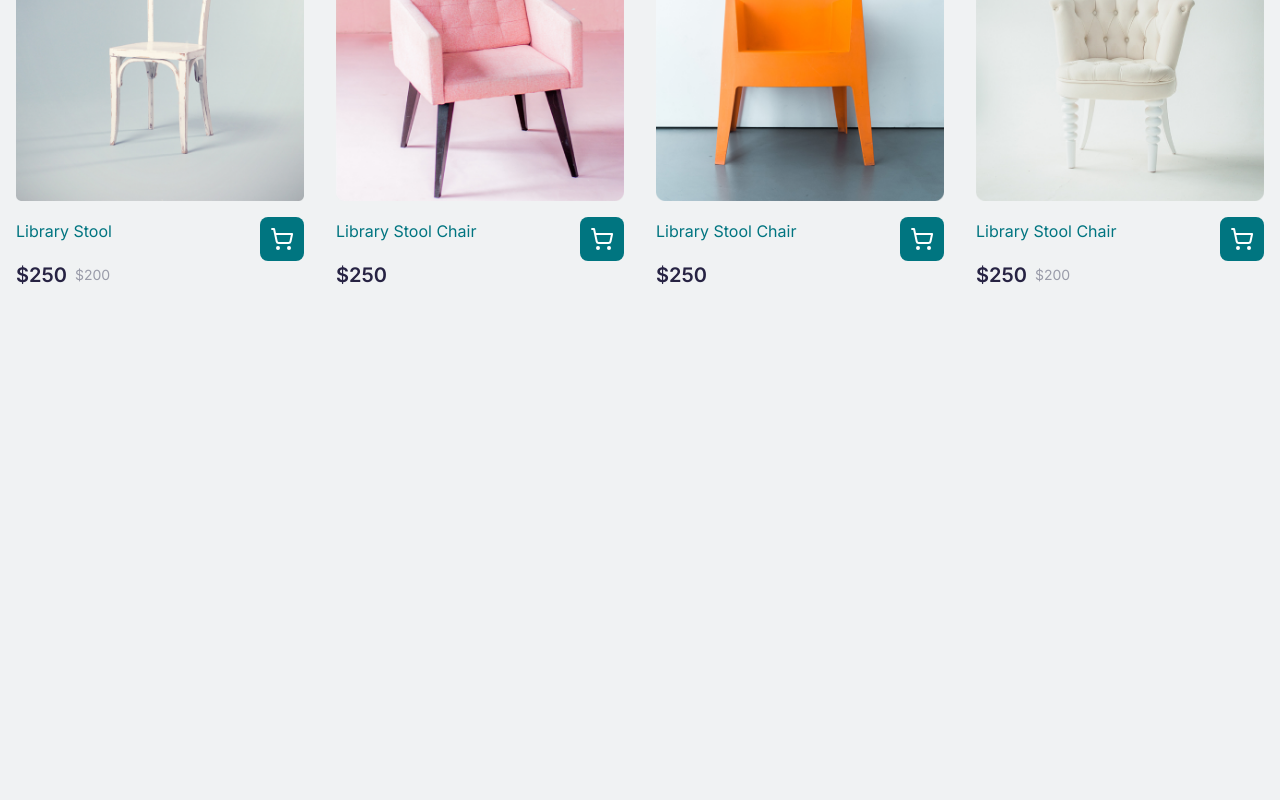
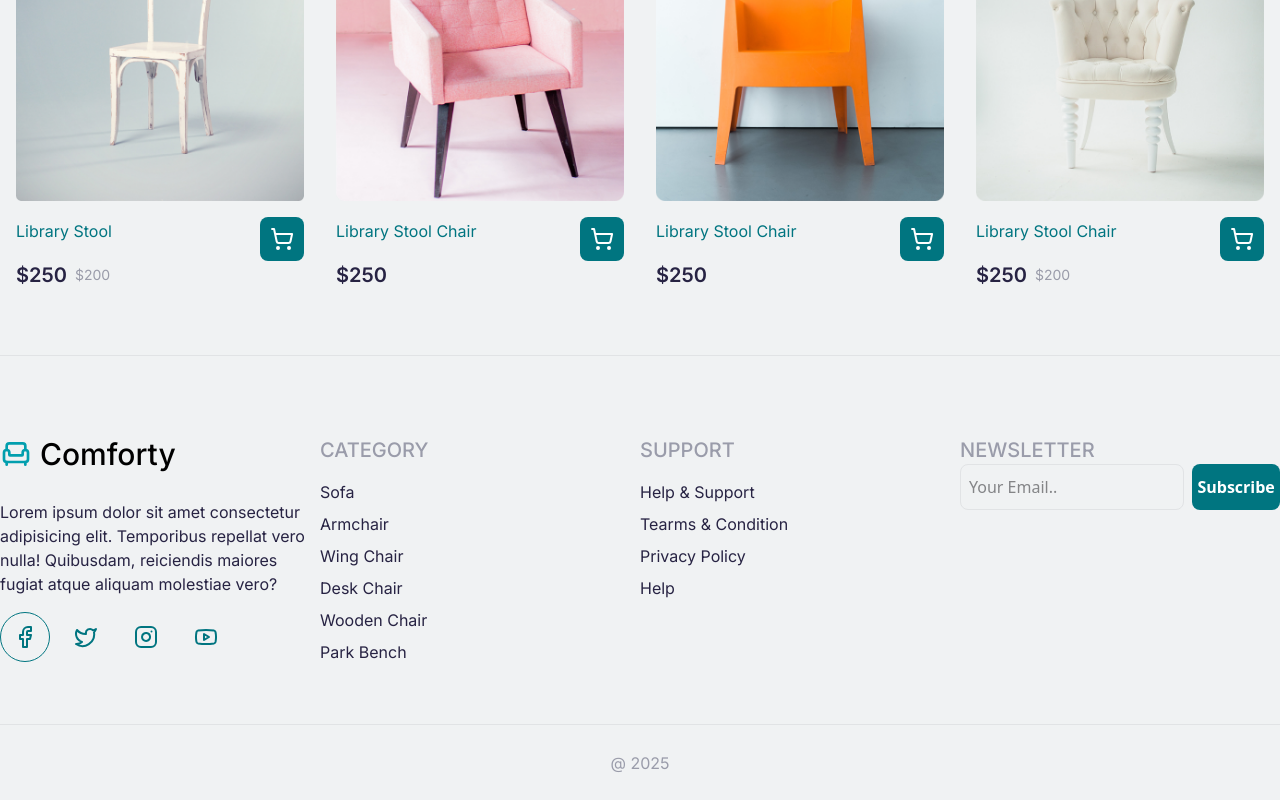
Before and after one commit to Joshuakibwage/comforty, a React (Vite) app: page / in a window 1280 px wide. Shown: the part 4441-5241 px from the top of the page. Before the commit the page ends 4796 px from the top, so only its background shows below. Built offline with nearby package versions, Linux system fonts and the light colour scheme.

Commit message:
feat: add footer component

```diff
--- /dev/null
+++ b/src/Components/Footer/Footer.jsx
@@ -0,0 +1,91 @@
+import { Armchair, Banknote, CreditCard, Facebook, Instagram, Twitter, Youtube } from "lucide-react";
+import { Link } from "react-router";
+
+
+const Footer = () => {
+    return (
+        <footer>
+
+
+
+
+            <div className="footer_top mx-h-[343px] w-full border-t border-b border-[#e1e3e5] pt-[80px] pb-[60px]">
+                <div className="lg:container mx-auto">
+
+                    <div className="grid grid-cols-4">
+
+                        <div>
+                            {/* logo wrapper  */}
+                            <div className="logo_wrapper mb-7">
+                                <Link to='/' className="text-3xl text-black font-inter font-medium capitalize flex items-center gap-2"><Armchair size='2rem' color="#029fae" /> comforty</Link>
+                            </div>
+
+                            <p className="text-base text-[#272343] font-inter font-normal mb-4 max-w-[350px]">Lorem ipsum dolor sit amet consectetur adipisicing elit. Temporibus repellat vero nulla! Quibusdam, reiciendis maiores fugiat atque aliquam molestiae vero?</p>
+
+                            <div className="footer_social flex items-center gap-3">
+                                <Link className="p-3 rounded-full border-[#007580] inline-block border-[1px]"><Facebook size='1.5rem' color="#007580" /></Link>
+
+
+                                <Link className="p-3 inline-block"><Twitter size='1.5rem' color="#007580" /></Link>
+
+
+                                <Link className="p-3 inline-block"><Instagram size='1.5rem' color="#007580" /></Link>
+
+
+                                <Link className="p-3 inline-block"><Youtube size='1.5rem' color="#007580" /></Link>
+                            </div>
+                        </div>
+
+                        <div className="footer_wrapper">
+                            <h3 className="text-xl text-[#9a9caa] font-inter font-medium uppercase">category</h3>
+                            <ul className="space-y-2 mt-4">
+                                <li><Link className="text-base text-[#272343] font-inter font-normal capitalize">sofa</Link></li>
+                                <li><Link className="text-base text-[#272343] font-inter font-normal capitalize">armchair</Link></li>
+                                <li><Link className="text-base text-[#272343] font-inter font-normal capitalize">wing chair</Link></li>
+                                <li><Link className="text-base text-[#272343] font-inter font-normal capitalize">desk chair</Link></li>
+                                <li><Link className="text-base text-[#272343] font-inter font-normal capitalize">wooden chair</Link></li>
+                                <li><Link className="text-base text-[#272343] font-inter font-normal capitalize">park bench</Link></li>
+                            </ul>
+                        </div>
+
+                        <div className="footer_wrapper">
+                            <h3 className="text-xl text-[#9a9caa] font-inter font-medium uppercase">support</h3>
+                            <ul className="space-y-2 mt-4">
+                                <li><Link className="text-base text-[#272343] font-inter font-normal capitalize">help & support</Link></li>
+                                <li><Link className="text-base text-[#272343] font-inter font-normal capitalize">tearms & condition</Link></li>
+                                <li><Link className="text-base text-[#272343] font-inter font-normal capitalize">privacy policy</Link></li>
+                                <li><Link className="text-base text-[#272343] font-inter font-normal capitalize">help</Link></li>
+                            </ul>
+                        </div>
+
+                        <div className="newsletter">
+                            <h3 className="text-xl text-[#9a9caa] font-inter font-medium uppercase">newsletter</h3>
+                            <form action="#" className="max-w-[424px] w-full flex items-center gap-2">
+                                <input type="email" placeholder="Your Email.." className="max-w-[285px] w-full h-[46px] border-[#e1e3e5] border-[1px] rounded-lg pl-2" />
+                                <button type="submit" className="text-base text-white font-semibold capitalize w-[127px] h-[46px] bg-[#007580] rounded-lg cursor-pointer">Subscribe</button>
+                            </form>
+                        </div>
+                    </div>
+
+
+
+                </div>
+            </div>
+
+
+            <div className="footer_bottom w-full h-[75px] flex items-center justify-center ">
+                <div className="lg:container mx-auto">
+                    <div className="flex justify-center">
+                        <div>
+                           <p className="text-base text-[#9a9caa] font-normal font-inter">@ 2025</p>
+                        </div>
+
+                    </div>
+                </div>
+            </div>
+
+        </footer >
+    );
+};
+
+export default Footer;
--- a/src/MainLayout/MainLayout.jsx
+++ b/src/MainLayout/MainLayout.jsx
@@ -7,6 +7,8 @@
 import Register from './../pages/Auth/Register/Register';
 import Error from './../pages/Error/Error';
 import AuthCheck from '../AuthCheck/AuthCheck';
+import Footer from './../Components/Footer/Footer';
+
 
 
 
@@ -29,6 +31,8 @@
         {/* not found routes */}
         <Route path='*' element={<Error />} />
       </Routes>
+      {/* footer component */}
+      <Footer />
     </BrowserRouter>
   )
 }
```
